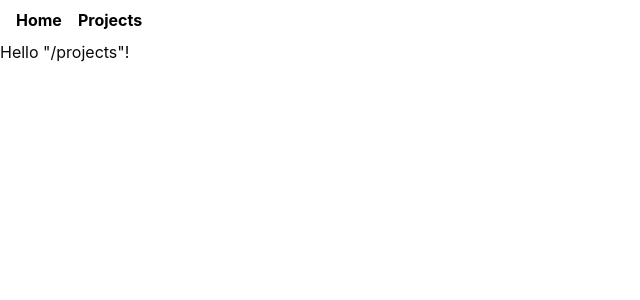
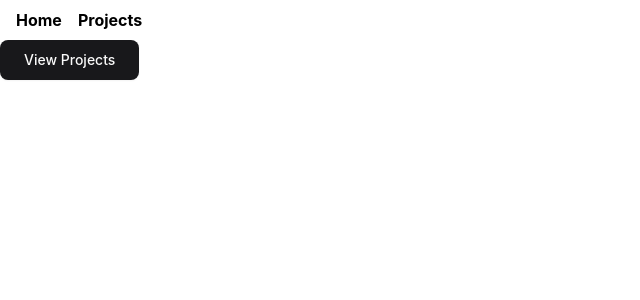
Before and after one commit to hoony6134/portfolio, a React (Vite) app: page /projects in a window 1280 px wide. Shown: the top 300 px of the page, without its empty margins (0-640 px from the left). Built offline with nearby package versions, Linux system fonts and the light colour scheme.

Commit message:
feat: button from shadcn ui and projects

```diff
--- a/package.json
+++ b/package.json
@@ -13,6 +13,7 @@
     "check": "prettier --write . && eslint --fix"
   },
   "dependencies": {
+    "@radix-ui/react-slot": "^1.2.3",
     "@tailwindcss/vite": "^4.0.6",
     "@tanstack/react-query": "^5.66.5",
     "@tanstack/react-query-devtools": "^5.66.5",
--- /dev/null
+++ b/src/components/ui/button.tsx
@@ -0,0 +1,59 @@
+import * as React from 'react'
+import { Slot } from '@radix-ui/react-slot'
+import { cva, type VariantProps } from 'class-variance-authority'
+
+import { cn } from '@/lib/utils'
+
+const buttonVariants = cva(
+  "inline-flex items-center justify-center gap-2 whitespace-nowrap rounded-md text-sm font-medium transition-all disabled:pointer-events-none disabled:opacity-50 [&_svg]:pointer-events-none [&_svg:not([class*='size-'])]:size-4 shrink-0 [&_svg]:shrink-0 outline-none focus-visible:border-ring focus-visible:ring-ring/50 focus-visible:ring-[3px] aria-invalid:ring-destructive/20 dark:aria-invalid:ring-destructive/40 aria-invalid:border-destructive",
+  {
+    variants: {
+      variant: {
+        default:
+          'bg-primary text-primary-foreground shadow-xs hover:bg-primary/90',
+        destructive:
+          'bg-destructive text-white shadow-xs hover:bg-destructive/90 focus-visible:ring-destructive/20 dark:focus-visible:ring-destructive/40 dark:bg-destructive/60',
+        outline:
+          'border bg-background shadow-xs hover:bg-accent hover:text-accent-foreground dark:bg-input/30 dark:border-input dark:hover:bg-input/50',
+        secondary:
+          'bg-secondary text-secondary-foreground shadow-xs hover:bg-secondary/80',
+        ghost:
+          'hover:bg-accent hover:text-accent-foreground dark:hover:bg-accent/50',
+        link: 'text-primary underline-offset-4 hover:underline',
+      },
+      size: {
+        default: 'h-9 px-4 py-2 has-[>svg]:px-3',
+        sm: 'h-8 rounded-md gap-1.5 px-3 has-[>svg]:px-2.5',
+        lg: 'h-10 rounded-md px-6 has-[>svg]:px-4',
+        icon: 'size-9',
+      },
+    },
+    defaultVariants: {
+      variant: 'default',
+      size: 'default',
+    },
+  },
+)
+
+function Button({
+  className,
+  variant,
+  size,
+  asChild = false,
+  ...props
+}: React.ComponentProps<'button'> &
+  VariantProps<typeof buttonVariants> & {
+    asChild?: boolean
+  }) {
+  const Comp = asChild ? Slot : 'button'
+
+  return (
+    <Comp
+      data-slot="button"
+      className={cn(buttonVariants({ variant, size, className }))}
+      {...props}
+    />
+  )
+}
+
+export { Button, buttonVariants }
--- /dev/null
+++ b/src/lib/utils/index.ts
@@ -0,0 +1 @@
+export * from './cn'
--- a/src/pages/app.tsx
+++ b/src/pages/app.tsx
@@ -1,5 +1,10 @@
 function App() {
-  return <div className="text-center">Hello</div>
+  return (
+    <div>
+      <h1>Welcome to the App Page</h1>
+      <p>This is the main application page.</p>
+    </div>
+  )
 }
 
 export default App
--- a/src/pages/projects.tsx
+++ b/src/pages/projects.tsx
@@ -1,5 +1,11 @@
+import { Button } from '@/components/ui/button'
+
 function ProjectsPage() {
-  return <div>Hello "/projects"!</div>
+  return (
+    <Button variant="default" size="lg">
+      View Projects
+    </Button>
+  )
 }
 
 export default ProjectsPage
```
Also changed, not shown: components.json, 1 other file (tests, documents, lock files or other folders).
